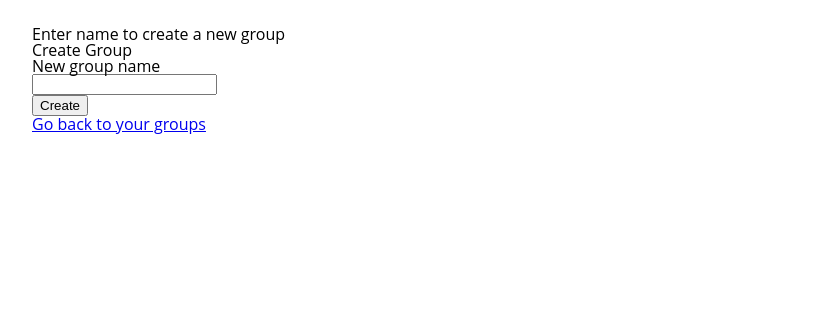
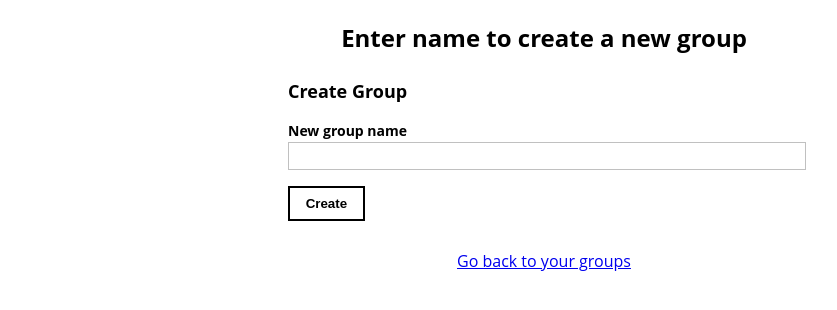
Before and after one commit to Ignas0315/NodeJS-Exam, a plain HTML site: page client/newGroup.html in a window 1280 px wide. Shown: the part 206-516 px from the top of the page, without its empty margins (96-933 px from the left). Drawn offline with Linux system fonts and the light colour scheme.

Commit message:
NODE-0021: Groups additions and clean up

```diff
--- a/client/modules/groups.js
+++ b/client/modules/groups.js
@@ -22,8 +22,12 @@ addUserToGroupBtn.addEventListener('click', async (event) => {
         const groupAdd = await res.json();
 
         if (res.ok) {
-            if (groupAdd.message.includes('User added to the group'))
+            if (groupAdd.message.includes('User added to the group')) {
                 alert(`You were added to group ${groupIdInput}`);
+                window.location.reload();
+            }
+            //     alert(`You were added to group ${groupIdInput}`);
+            //
         }
         if (!res.ok) {
             alert('Could not add to new group');
--- a/client/modules/renderGroups.js
+++ b/client/modules/renderGroups.js
@@ -5,8 +5,6 @@ const renderUserGroups = async () => {
         const userGroups = await getUserGroups();
 
         const groupsContainer = document.getElementById('groups-container');
-
-        console.log(userGroups);
 
         if (userGroups === 0) {
             const noGroupsHeading = document.createElement('h1');
@@ -31,7 +29,7 @@ const renderUserGroups = async () => {
                     window.location.assign(`./bills.html?group_id=${groupId}`);
                 });
 
-                groupCardId.innerHTML = groupId;
+                groupCardId.innerHTML = `ID: ${groupId}`;
                 groupCardName.innerHTML = groupName;
 
                 groupsContainer.appendChild(groupCard);
--- a/client/styles/style.css
+++ b/client/styles/style.css
@@ -3,8 +3,16 @@ body {
     box-sizing: border-box;
 }
 
+#index-buttons-wrapper {
+    text-align: center;
+}
+
+#index-buttons-wrapper a {
+    text-decoration: none;
+}
+
 .button {
-    padding: 8px 16px;
+    padding: 10px 20px;
     border: none;
     cursor: pointer;
     font-size: 16px;
@@ -12,10 +20,12 @@ body {
     color: #fff;
     text-align: center;
     transition: background-color 0.3s;
+    text-decoration: none;
 }
 
 .button1 {
     background-color: #1c797c;
+    text-decoration: none;
 }
 
 .button1:hover {
@@ -24,6 +34,7 @@ body {
 
 .button2 {
     background-color: #008cba;
+    text-decoration: none;
 }
 
 .button2:hover {
@@ -101,7 +112,8 @@ input {
 #add-bill,
 #login-form,
 #registration-form,
-#add-user-to-group {
+#add-user-to-group,
+#create-new-group {
     width: 50%;
     margin: 0 auto;
 }
@@ -109,7 +121,8 @@ input {
 #add-bill *,
 #login-form *,
 #registration-form *,
-#add-user-to-group * {
+#add-user-to-group *,
+#create-new-group * {
     text-align: left;
     width: 100%;
 }
@@ -117,7 +130,8 @@ input {
 #add-bill h1,
 #login-form h1,
 #registration-form h1,
-#add-user-to-group h1 {
+#add-user-to-group h1,
+#create-new-group h1 {
     font-size: 18px;
     font-weight: bold;
     margin-bottom: 24px;
@@ -126,7 +140,8 @@ input {
 #add-bill input,
 #login-form input,
 #registration-form input,
-#add-user-to-group input {
+#add-user-to-group input,
+#create-new-group input {
     height: 24px;
     margin-bottom: 16px;
     border: 1px solid rgb(192, 192, 192);
@@ -135,7 +150,8 @@ input {
 #add-bill label,
 #login-form label,
 #registration-form label,
-#add-user-to-group label {
+#add-user-to-group label,
+#create-new-group label {
     font-size: 14px;
     font-weight: bold;
     margin-bottom: 4px;
@@ -144,19 +160,25 @@ input {
 #submit-bill,
 #login-button,
 #register-button,
-#submit-user-to-group {
+#submit-user-to-group,
+#create-group-btn {
     padding: 8px 0 8px 0;
     font-weight: bold;
     border: 2px solid black;
-    width: 20%;
+    width: 30%;
     text-align: center;
     vertical-align: middle;
     margin-bottom: 32px;
     background-color: #fff;
+    display: inline-block;
 }
 
 #register-button {
-    width: 30%;
+    width: 35%;
+}
+
+#no-available-groups {
+    margin: 0 auto;
 }
 
 #groups-container {
@@ -166,6 +188,13 @@ input {
     justify-content: space-between;
     margin: -24px 0 0 0;
     margin-bottom: 96px;
+}
+
+#create-group-heading {
+    font-size: 1.5rem;
+    font-weight: bold;
+    margin-bottom: 32px;
+    text-align: center;
 }
 
 /* #groups-container:after {
@@ -228,3 +257,37 @@ input {
     font-weight: bold;
     margin-bottom: 96px;
 }
+
+.new-group-navigation {
+    text-align: center;
+}
+
+@media screen and (min-width: 428px) {
+    #login-button,
+    #register-button,
+    #create-group-btn {
+        padding: 8px 0 8px 0;
+        width: 30%;
+    }
+}
+
+@media screen and (min-width: 768px) {
+    #submit-bill,
+    #login-button,
+    #register-button,
+    #submit-user-to-group,
+    #create-group-btn {
+        padding: 8px 0 8px 0;
+        width: 20%;
+    }
+}
+
+@media screen and (min-width: 1024px) {
+    #submit-bill,
+    #login-button,
+    #register-button,
+    #submit-user-to-group,
+    #create-group-btn {
+        width: 15%;
+    }
+}
```
Also changed, not shown: client/groups.html (+3 -0 lines).
